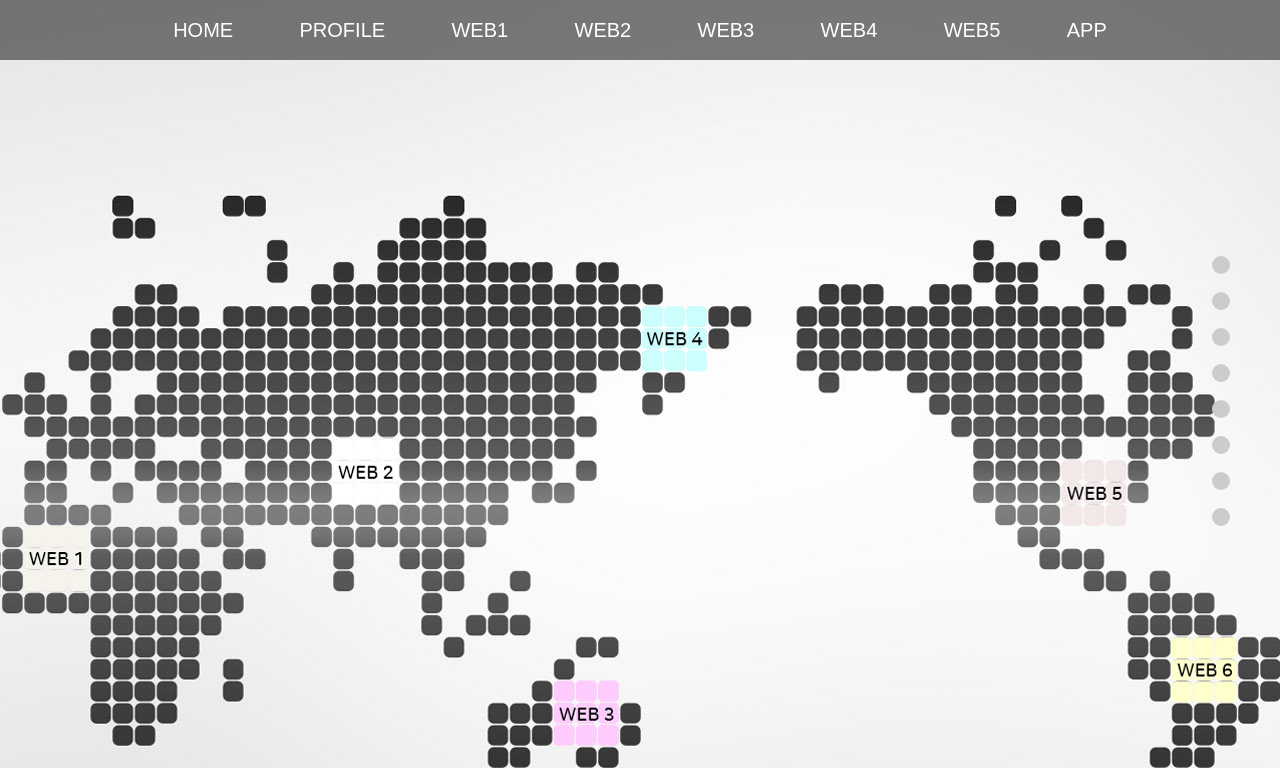
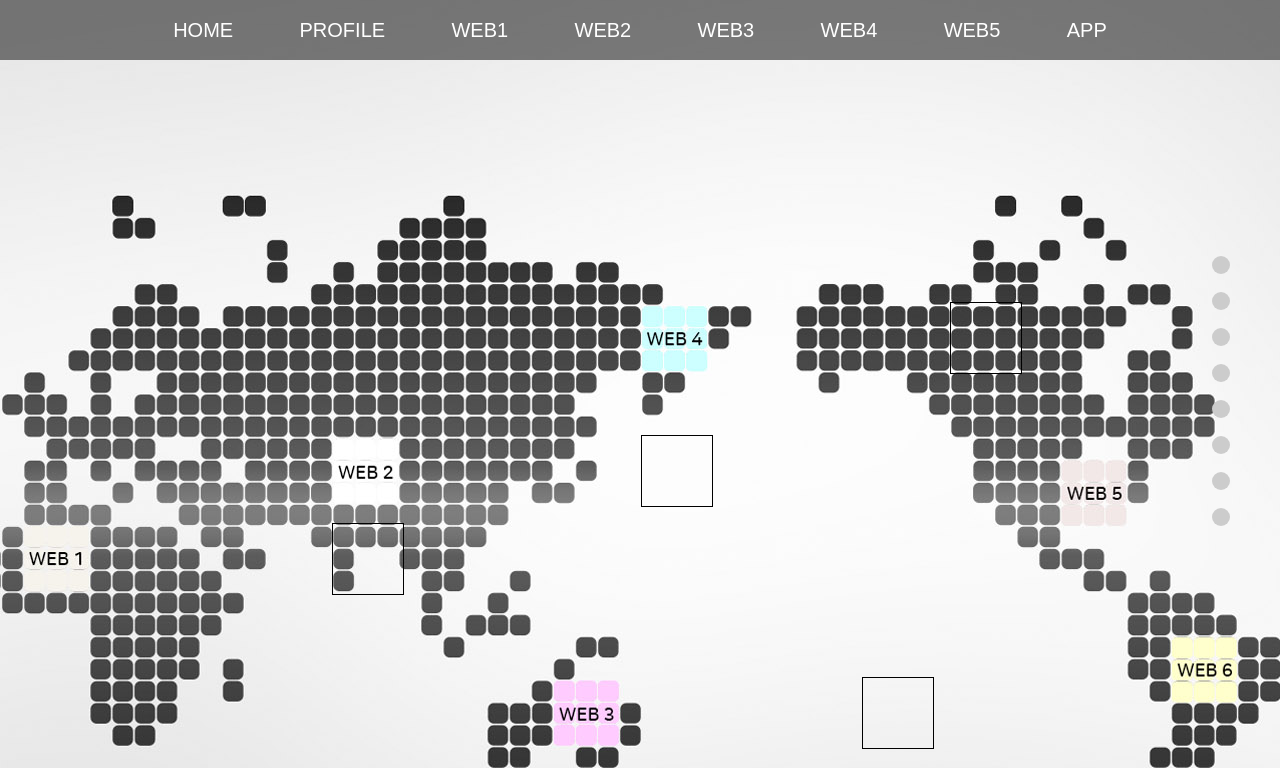
Before and after one commit to alsleho12/Project_PortFolio, a plain HTML site: page index.html in a window 1280 px wide. Shown: the top 768 px of the page. Drawn offline with Linux system fonts and the light colour scheme.

Commit message:
수정된 포트폴리오

```diff
--- a/css/style.css
+++ b/css/style.css
@@ -21,38 +21,39 @@ html,body{
 #conts1>a{
     position: relative;
     display: block;
-    width: 65px;
-    height: 65px;
+    width: 70px;
+    height: 70px;
+    border: 1px solid #000;
 }
 
 .web1{
-    top:467px;
-    left: 340px;
+    top:523px;
+    left: 332px;
 }
 
 .web2{
-    top:312px;
-    left: 646px;
+    top:363px;
+    left: 641px;
 }
 
 .web3{
-    top:486px;
-    left: 865px;
+    top:533px;
+    left: 862px;
 }
 
 .web4{
-    top:48px;
-    left: 952px;
+    top: 86px;
+    left: 950px;
 }
 
 .web5{
-    top:134px;
+    top:168px;
     left: 1369px;
 }
 
 .web6{
-    top:241px;
-    left: 1477px;
+    top:274px;
+    left: 1480px;
 }
 
 #conts2{
```
